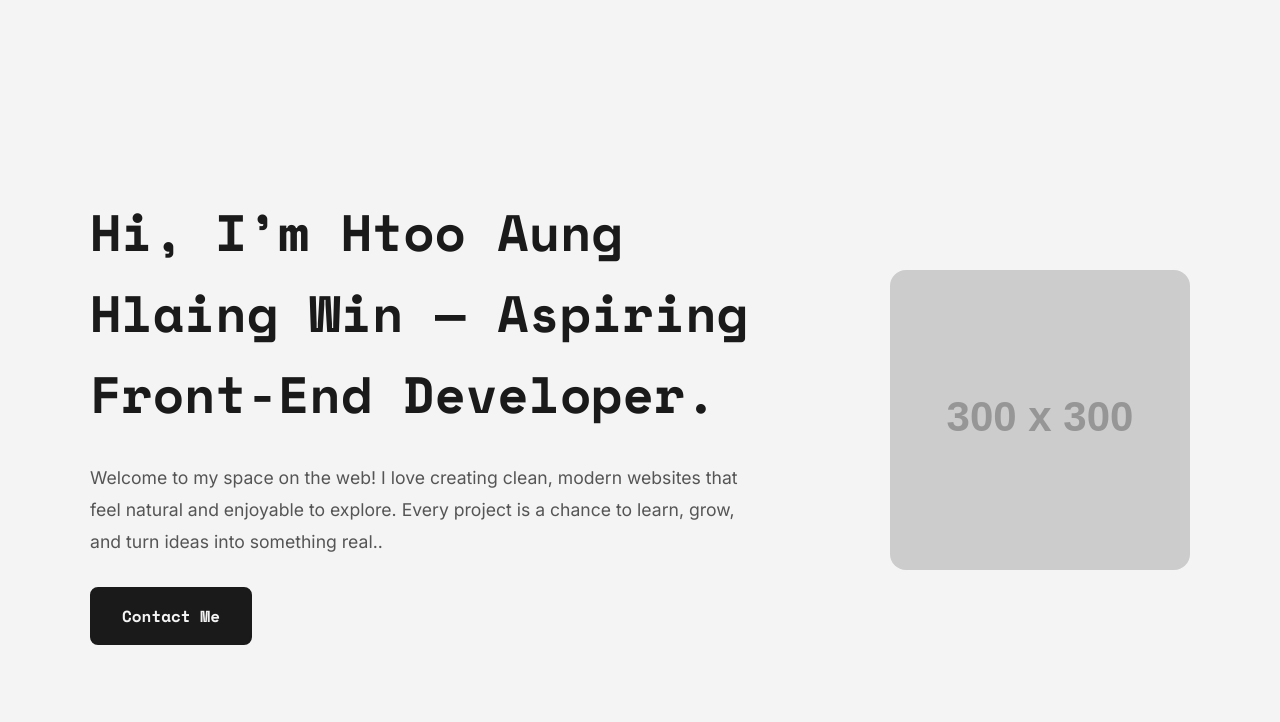
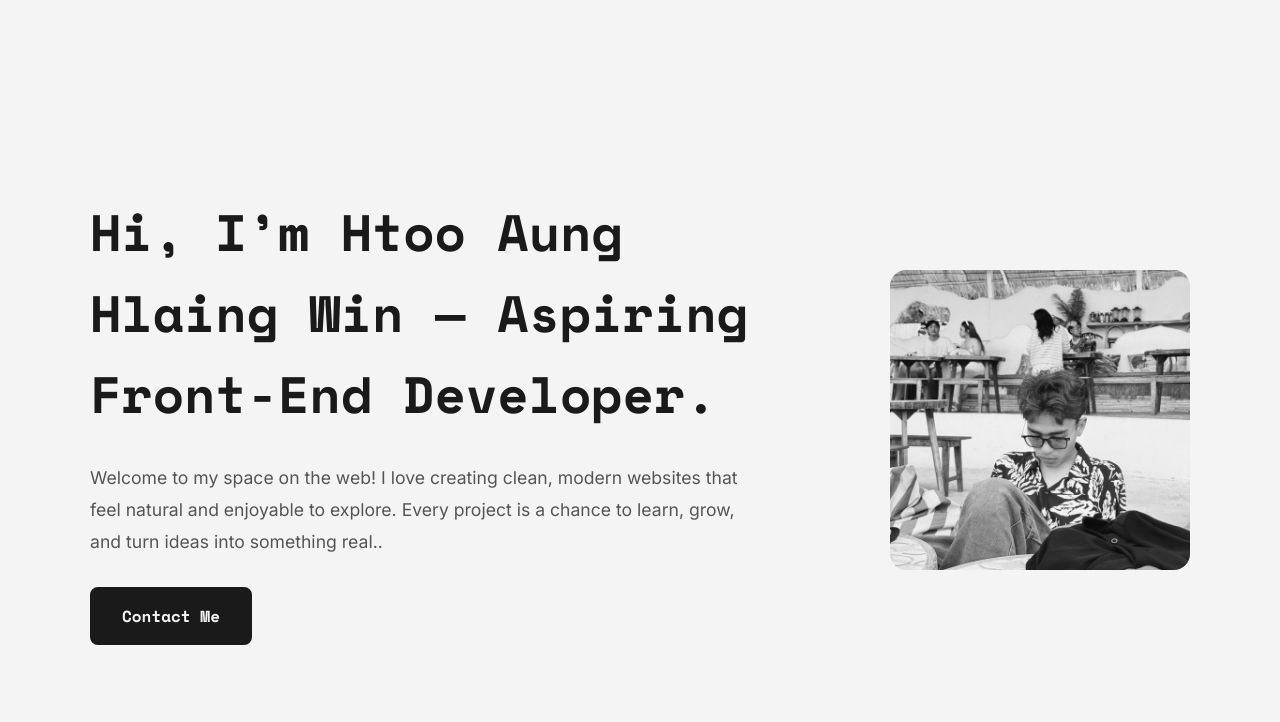
Before and after one commit to Toby-san/htooaunghlaingwinportfolio, a plain HTML site: page index.html in a window 1280 px wide. Shown: the part 78-800 px from the top of the page. Drawn offline with nearby package versions, Linux system fonts and the light colour scheme; placeholder pictures from the web are drawn by us.

Commit message:
Update index.html

```diff
--- a/index.html
+++ b/index.html
@@ -58,7 +58,7 @@
                         </div>
                     </div>
                     <div class="hero-photo fade-in">
-                        <img src="./photo/profile.jpg" alt="A profile photo of Htoo Aung Hlaing Win"
+                        <img src="./profile.jpg" alt="A profile photo of Htoo Aung Hlaing Win"
                             onerror="this.onerror=null;this.src='https://placehold.co/300x300/121212/FFFFFF?text=HAHW';">
                     </div>
                 </div>
@@ -241,4 +241,5 @@
     </script>
 </body>
 
+
 </html>
```
